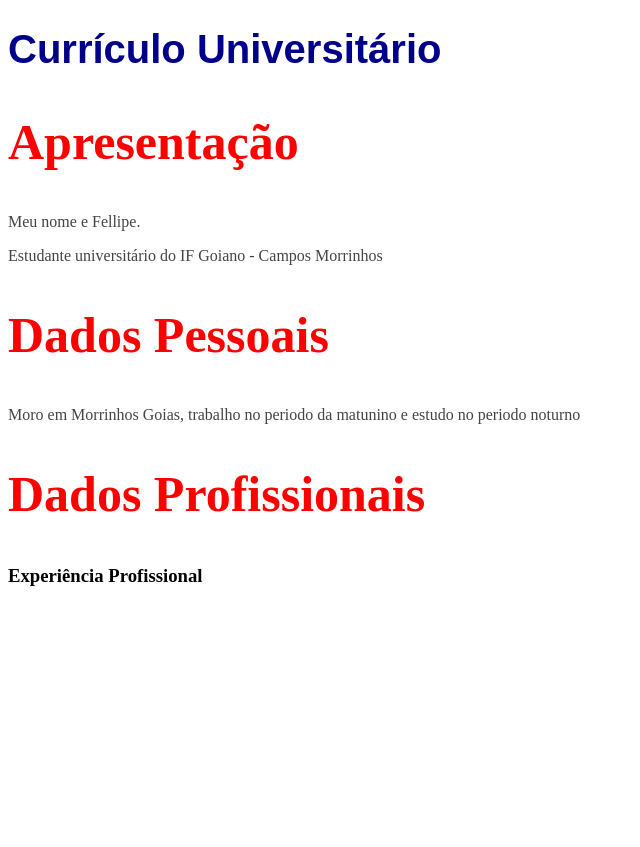
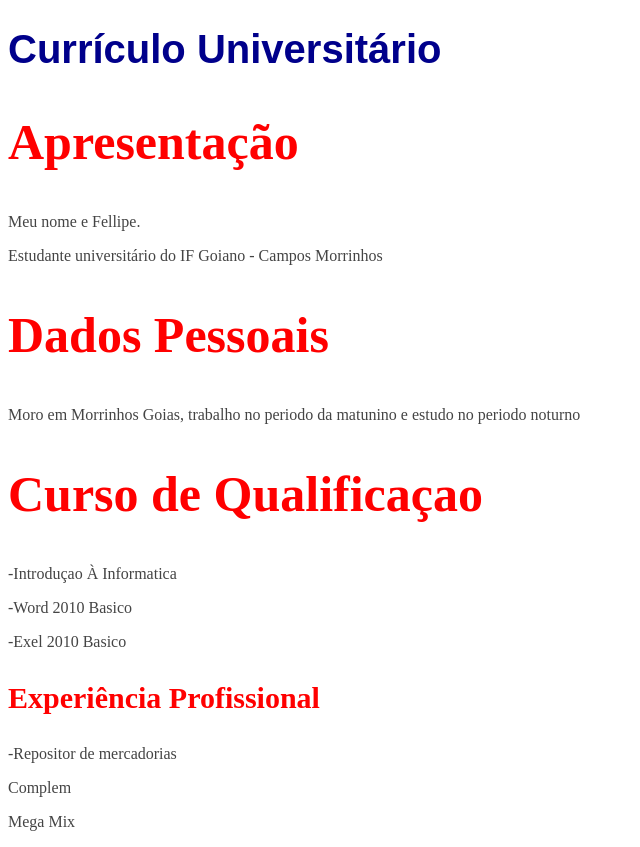
Before and after one commit to fellipehrcosta2008-web/aula1-ds, a plain HTML site: page Untitled-1.html in a window 1280 px wide. Shown: the whole page, without its empty margins (0-640 px from the left). Before the commit the page ends 800 px from the top, so only its background shows below. Drawn offline with Linux system fonts and the light colour scheme.

Commit message:
Add files via upload

```diff
--- a/Untitled-1.html
+++ b/Untitled-1.html
@@ -16,10 +16,16 @@
             font-size: 50px;
             font-family: serif;
         }
+        h3{
+            color:red;
+            font-size: 30px;
+            font-family: serif;
+        }
         p{
             color: #444;
             font-size: 16px;
         }
+
     </style>
 </head>
 <body>
@@ -31,8 +37,15 @@
     <h2>Dados Pessoais</h2>
     <P>Moro em Morrinhos Goias, trabalho no periodo da matunino e estudo no periodo noturno </P>
 
-    <h2>Dados Profissionais</h2>
+    <h2>Curso de Qualificaçao</h2>
+    <p>-Introduçao À Informatica</p>
+    <p>-Word 2010 Basico</p>
+    <p>-Exel 2010 Basico</p>
 
     <h3>Experiência Profissional</h3>
+    <p>-Repositor de mercadorias
+        <p>Complem</p>
+        <p>Mega Mix</p>
+    </p>
 </body>
 </html>
```
